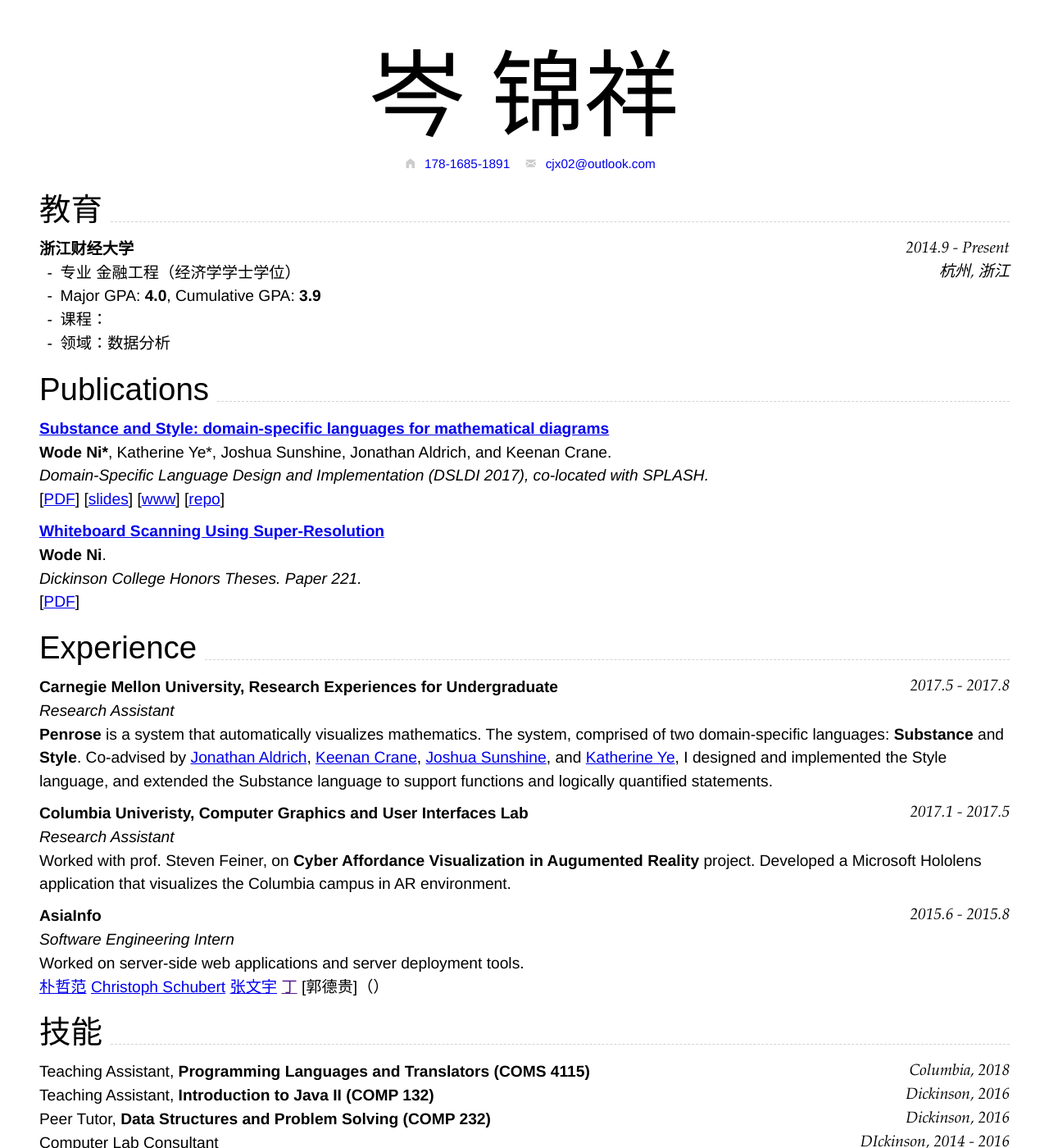
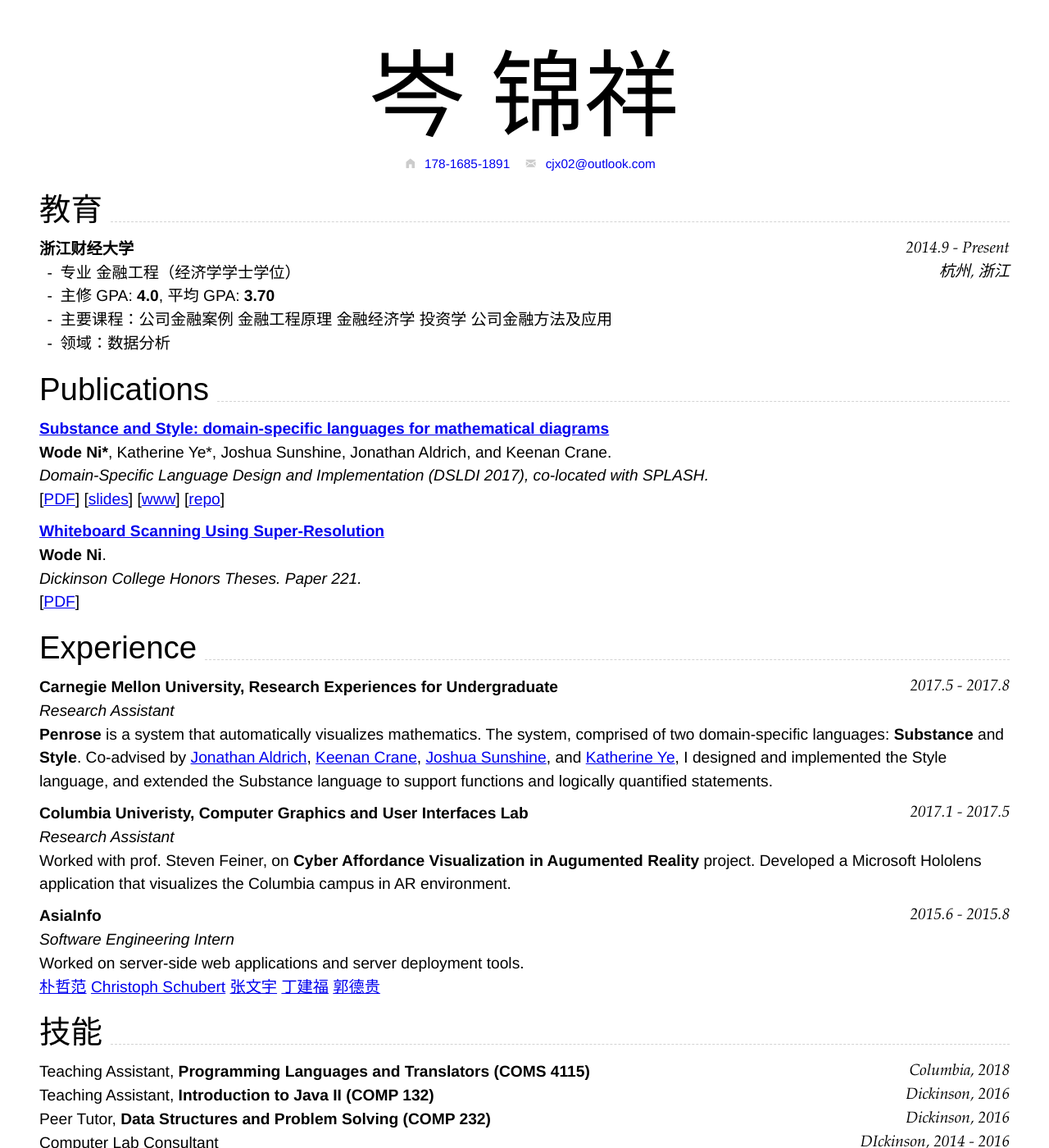
Before and after one commit to wodeni/nimo-markdown-cv, a Jekyll site: the page built from index.md, in a window 1280 px wide and 1400 px high. Shown: the whole window at 82% size. Built offline with Jekyll 4.4.1, drawn with Linux system fonts in a browser that asks for light colours.

Commit message:
Update index.md

````diff
--- a/index.md
+++ b/index.md
@@ -19,8 +19,8 @@ pdf: true
 杭州, 浙江
 ```
 - 专业 金融工程（经济学学士学位）
-- Major GPA: __4.0__, Cumulative GPA: __3.9__
-- 课程：
+- 主修 GPA: __4.0__, 平均 GPA: __3.70__
+- 主要课程：公司金融案例 金融工程原理 金融经济学 投资学 公司金融方法及应用
 - 领域：数据分析
 
 
@@ -54,8 +54,8 @@ Worked on server-side web applications and server deployment tools.
  [朴哲范](http://jrxy.zufe.edu.cn/info/2056/1211.htm)
  [Christoph Schubert](https://www.linkedin.com/in/christophschubert/)
  [张文宇](http://info.zufe.edu.cn/info/1049/5085.htm)
- [丁]()
- [郭德贵]（）
+ [丁建福](http://cz.zufe.edu.cn/info/1077/5865.htm)
+ [郭德贵](http://zjacc.zufe.edu.cn/info/1182/2588.htm)
 ## 技能
 
 Teaching Assistant, __Programming Languages and Translators (COMS 4115)__ `Columbia, 2018` <br>
````
